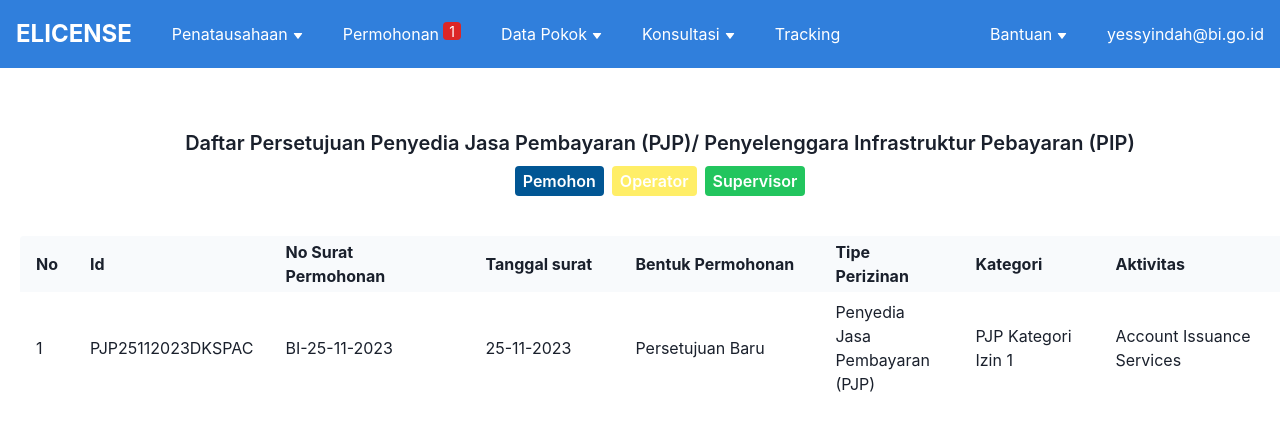
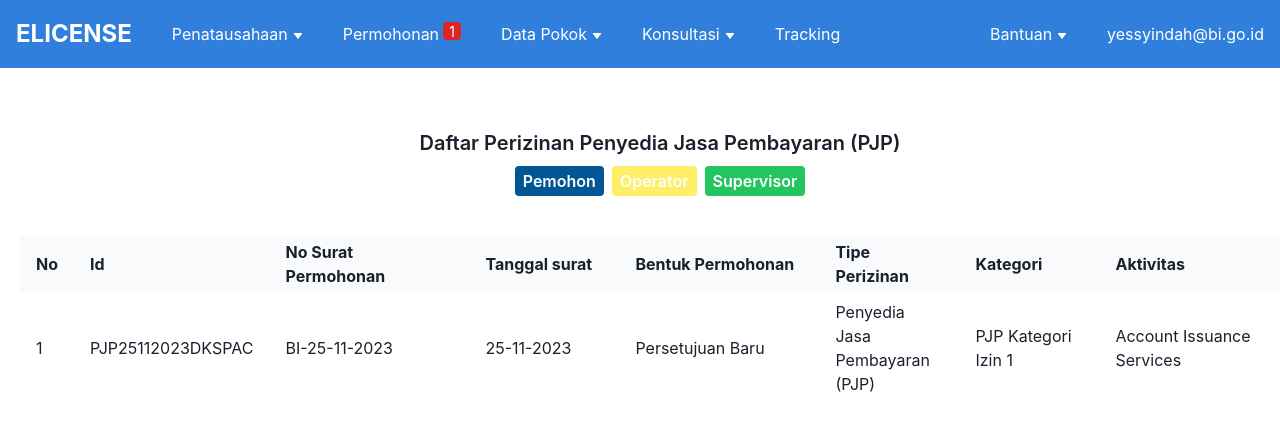
Before and after one commit to vkran5/BI, a React (Create React App) app: page / in a window 1280 px wide. Shown: the top 430 px of the page. Built offline with nearby package versions, Linux system fonts and the light colour scheme.

Commit message:
first commit

```diff
--- a/src/pages/DashboardBI.tsx
+++ b/src/pages/DashboardBI.tsx
@@ -55,8 +55,7 @@ const Dasboard = () => {
           {/* Title */}
           <div className="mx-auto flex-col py-10">
             <p className="text-center text-[20px] font-semibold ">
-              Daftar Persetujuan Penyedia Jasa Pembayaran (PJP)/ Penyelenggara
-              Infrastruktur Pebayaran (PIP)
+              Daftar Perizinan Penyedia Jasa Pembayaran (PJP)
             </p>
 
             <div className="flex justify-center gap-2 mx-auto w-[1280px]">
--- a/src/pages/Details.tsx
+++ b/src/pages/Details.tsx
@@ -292,17 +292,15 @@ const Detail = () => {
             <>
               <div className="border mx-auto rounded-xl p-5 bg-slate-100">
                 <div className="flex justify-between">
-                  <div className="bg-blue-300 w-[160px] rounded-lg h-[32px] flex justify-center items-center">
-                    <p className="text-blue-700 font-semibold">
-                      Status Persetujuan :
-                    </p>
+                  <div className="bg-blue-300 w-[90px] border-blue-500 border rounded-lg h-[32px] flex justify-center items-center">
+                    <p className="text-blue-700  font-semibold">Status</p>
                   </div>
-                  <p className="text-blue-700 font-semibold">
+                  <p className="text-blue-700 font-semibold ">
                     26 November 2023
                   </p>
                 </div>
 
-                <div className="py-2 flex gap-3">
+                <div className="py-2 flex gap-3 pl-2">
                   <div>
                     <p>Oleh </p>
                     <p>Catatan </p>
```
